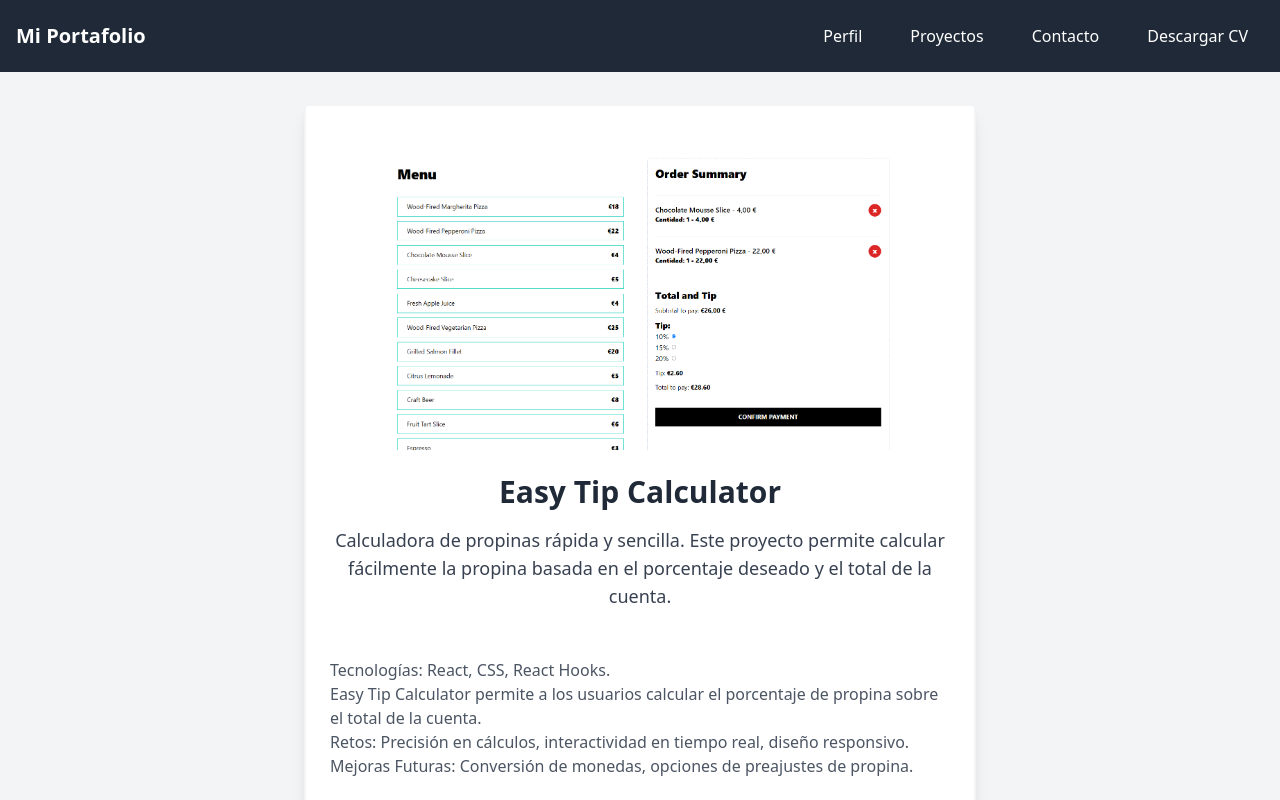
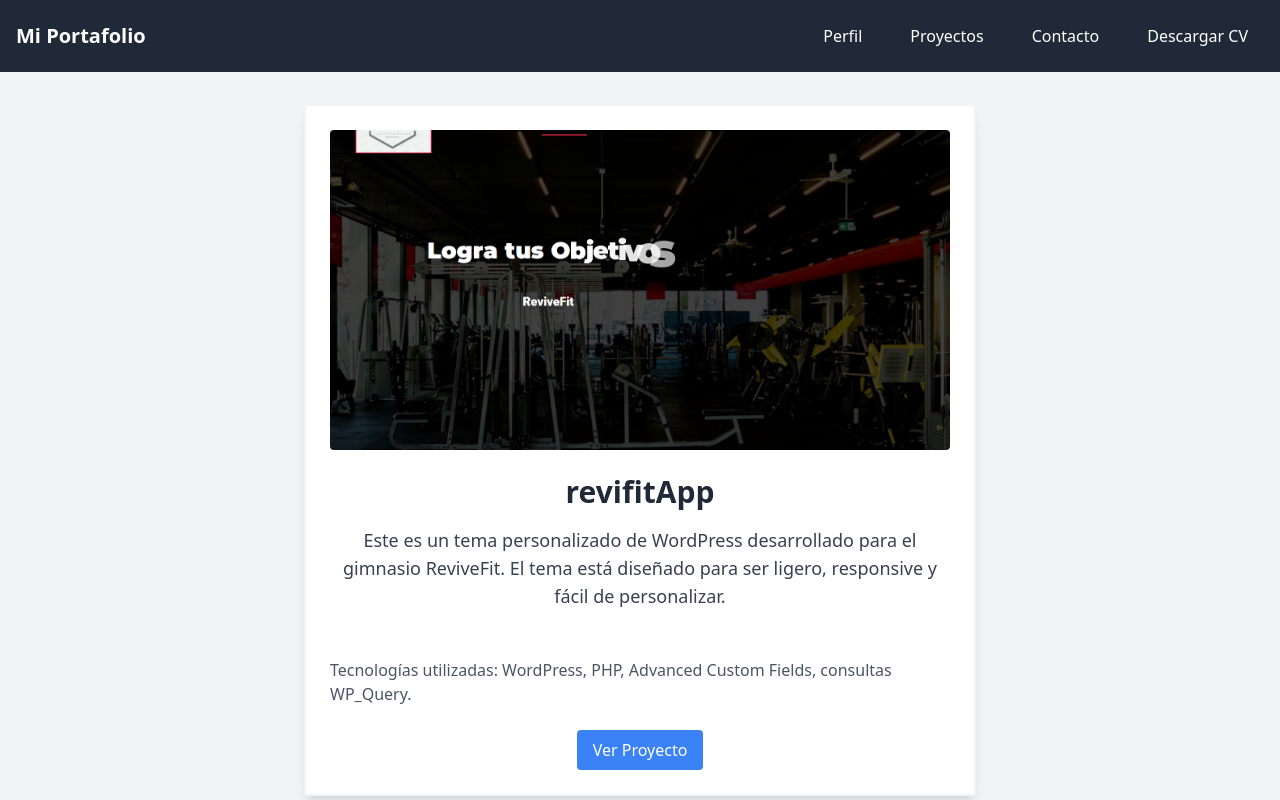
Before and after one commit to roxanatera/Portafolio, a React (Vite) app: page /projects/1 in a window 1280 px wide. Shown: the top 800 px of the page. Built offline with nearby package versions, Linux system fonts and the light colour scheme; the HTML template or start-up script is replaced by a standard one.

Commit message:
Añdiendo proyectos

```diff
--- a/src/components/ProjectDetail.jsx
+++ b/src/components/ProjectDetail.jsx
@@ -10,11 +10,22 @@ import weather from '../assets/weather.png';
 import swagger from '../assets/swagger.jpg'
 import urls from '../assets/urls.png'
 import energy from '../assets/energy.png'
+import wordpress from '../assets/word2.png';
 
 
 const projects = [
   {
     id: 1,
+    title: 'revifitApp',
+    description: 'Este es un tema personalizado de WordPress desarrollado para el gimnasio ReviveFit. El tema está diseñado para ser ligero, responsive y fácil de personalizar.',
+    link: 'https://dev-revivefitapp.pantheonsite.io/',
+    image: wordpress,
+    details: `
+      Tecnologías utilizadas: WordPress, PHP, Advanced Custom Fields, consultas WP_Query.
+    `,
+  },
+  {
+    id: 2,
     title: 'Easy Tip Calculator',
     description: 'Calculadora de propinas rápida y sencilla. Este proyecto permite calcular fácilmente la propina basada en el porcentaje deseado y el total de la cuenta.',
     link: 'https://easytipcalc-3622f8.netlify.app/',
@@ -24,134 +35,136 @@ const projects = [
       Easy Tip Calculator permite a los usuarios calcular el porcentaje de propina sobre el total de la cuenta.
       Retos: Precisión en cálculos, interactividad en tiempo real, diseño responsivo.
       Mejoras Futuras: Conversión de monedas, opciones de preajustes de propina.
-    `
+    `,
   },
   {
-    id: 2,
+    id: 3,
     title: 'Cal-Count+',
     description: 'Aplicación para contar calorías diarias de manera efectiva y monitorear la ingesta de nutrientes.',
     link: 'https://cal-countf7283.netlify.app/',
     image: calcount,
-    details: `-tecnologias usadas: React, Vite, TypeScript, hook useReducer, Talwindcss
-     Aplicación de monitoreo calórico diseñada para ofrecer un seguimiento diario de la ingesta nutricional del usuario, Podemos agregar calorías que consumimos o calorías que quemamos en base a ciertas actividades Tenemos dos categorías comida o ejercicio.
-    Las comidas aumentan las calorías y el ejercicio las quema.Y al final tenemos una diferencia de si consumimos más calorías de las que quemamos o al final si tenemos un déficit calórico.`
-  },
-  {
-    id: 3,
-    title: 'VetTrack',
-    description: 'Sistema de gestión de datos de pacientes para clínicas veterinarias.',
-    link: 'https://vet-track4dce34.netlify.app/',
-    image: vettrack,
-    details: `Tecnologias usadas: React, Ts, React Hook Form, Zustand, Taldwind
-    Sistema completo de gestión veterinaria que permite a los veterinarios registrar y hacer seguimiento de sus pacientes y consultas médicas.`
+    details: `
+      Tecnologías: React, Vite, TypeScript, hook useReducer, Tailwind CSS.
+      Aplicación de monitoreo calórico diseñada para ofrecer un seguimiento diario de la ingesta nutricional del usuario.
+    `,
   },
   {
     id: 4,
+    title: 'VetTrack',
+    description: 'Sistema de gestión de datos de pacientes para clínicas veterinarias.',
+    link: 'https://vet-track.netlify.app/',
+    image: vettrack,
+    details: `
+      Tecnologías: React, TypeScript, React Hook Form, Zustand, Tailwind CSS.
+      Sistema completo de gestión veterinaria que permite a los veterinarios registrar y hacer seguimiento de sus pacientes y consultas médicas.
+    `,
+  },
+  {
+    id: 5,
     title: 'CoinForge',
     description: 'Aplicación para consultar precios de criptomonedas en tiempo real, ideal para entusiastas del mercado de criptomonedas.',
     link: 'https://coinforge59b6d6.netlify.app/',
     image: coinforge,
-    details: `Tecnologias usadas: React, Ts, Cripto App con Zod y Zustand.
-    Aplicación de consulta de precios en tiempo real de criptomonedas con actualización constante.`
+    details: `
+      Tecnologías: React, TypeScript, Zod, Zustand.
+      Aplicación de consulta de precios en tiempo real de criptomonedas con actualización constante.
+    `,
   },
   {
-    id: 5,
+    id: 6,
     title: 'Barvana API',
     description: 'API para la gestión de datos de bares y restaurantes, facilitando el acceso y control de información de inventario y clientes.',
     link: 'https://barvana-api.netlify.app/',
     image: barvana,
-    details: `-Tecnologías Utilizadas:
-      API, Vite, TS, React Router, Talwind, Zustand, Zod
-    -Funcionalidad de la Aplicación
-    Buscar Bebidas: Permite buscar bebidas por nombre o tipo y devuelve información detallada, incluyendo una lista de ingredientes.
-    -Gestión de Inventario: Los bares pueden llevar un registro de los ingredientes disponibles y de las bebidas que pueden preparar con esos ingredientes.
-    -Control de Recetas: La API permite acceder a recetas detalladas y a las proporciones necesarias de cada ingrediente, lo cual ayuda a los bartenders a preparar bebidas de forma estandarizada.
-    -Retos Enfrentados
-    Integración de la API Externa: Configurar y optimizar la integración con la Cocktail DB API o una API similar fue un desafío, especialmente para manejar tiempos de respuesta rápidos y asegurar que los datos fueran actualizados y precisos.`
+    details: `
+      Tecnologías: API, Vite, TypeScript, React Router, Tailwind CSS, Zustand, Zod.
+      Funcionalidad: Búsqueda de bebidas, gestión de inventario y control de recetas con integración de API externa.
+    `,
   },
   {
-    id: 6,
+    id: 7,
     title: 'Landing Page Marketing',
-    description: 'Landing page para una agencia de marketing, diseñada para atraer y convertir clientes potenciales.',
+    description: 'Landing page para agencia de marketing, diseñada para atraer y convertir clientes potenciales.',
     link: 'https://landingpagmarketing.netlify.app/',
     image: landingpage,
-    details: `Tecnologías: React, Tailwind CSS.
+    details: `
+      Tecnologías: React, Tailwind CSS.
       Funcionalidad: Página de aterrizaje diseñada para captar clientes interesados en los servicios de una agencia de marketing digital.
-    Retos: Crear un diseño atractivo y de alta conversión, optimización de tiempos de carga y asegurar que la página sea completamente responsiva en dispositivos móviles.
-    Mejoras Futuras: Integración de herramientas de análisis como Google Analytics para medir la efectividad de la página.`
-  },
-
-  {
-    id: 7,
-    title: 'Landing Page Shop',
-    description: 'He desarrollado una landing page interactiva enfocada en proporcionar una experiencia de usuario moderna y responsiva, Este proyecto destaca por su diseño limpio, funcionalidad dinámica y un enfoque en la experiencia del cliente.',
-    link: 'https://landingpagegaleria.netlify.app/',
-    image: landingpageshop,
-    details: `Tecnologías utilizadas:Frontend: React con TypeScript, Tailwind CSS
-      APIs Externas: Unsplash API para obtener imágenes dinámicas.
-      Gestión de datos: Hooks personalizados (useUnsplash) para manejo eficiente de datos.
-      Versionamiento: Git y GitHub.`
+    `,
   },
   {
     id: 8,
+    title: 'Landing Page Shopstore',
+    description: 'Landing Page para una Empresa de Ropa.',
+    link: 'https://landingpagegaleria.netlify.app/',
+    image: landingpageshop,
+    details: `
+      Tecnologías: React con TypeScript, Tailwind CSS, Unsplash API.
+      Página interactiva diseñada para proporcionar una experiencia de usuario moderna y responsiva.
+    `,
+  },
+  {
+    id: 9,
     title: 'Weather App',
-    description: ' Esta aplicación de clima permite a los usuarios buscar el clima actual y obtener el pronóstico de los próximos tres días para cualquier ciudad.',
+    description: 'Aplicación del clima que permite consultar el clima actual y un pronóstico extendido.',
     link: 'https://simpleclimaapp.netlify.app/',
     image: weather,
-    details:`Desarrollada con React para la estructura de componentes,
-    TypeScript para tipado seguro y Tailwind CSS para un diseño responsivo y estilizado.`
-  },
-
-  {
-    id: 9,
-    title: 'Dcoumentación Swagger',
-    description: 'La documentación Swagger implementada para la API de Product Admin App proporciona una forma interactiva y fácil de entender cómo funciona la API, qué endpoints están disponibles y cómo realizar operaciones CRUD (Crear, Leer, Actualizar y Eliminar) sobre los productos en el catálogo. ',
-    link: 'https://backend-addproduct.onrender.com/api-docs/#/',
-    image: swagger,
-    details:`Los endpoints principales cubren las operaciones CRUD para la gestión de productos. Estos incluyen:
-    GET /api/products: Obtiene todos los productos disponibles en el sistema.
-    POST /api/products: Permite agregar un nuevo producto al catálogo.
-    GET /api/products/{id}: Recupera un producto específico mediante su ID.
-    PUT /api/products/{id}: Permite actualizar los detalles de un producto existente.
-    DELETE /api/products/{id}: Elimina un producto del catálogo utilizando su ID.`
+    details: `
+      Tecnologías: React, TypeScript, Tailwind CSS.
+      Funcionalidad: Consulta del clima actual y pronósticos futuros para cualquier ubicación.
+    `,
   },
   {
     id: 10,
-      title: "Comprobador de Urls",
-      description:
-        "Este proyecto es una herramienta simple pero poderosa para verificar el estado HTTP de múltiples URLs. Incluye las siguientes características:\n✅ Verifica el estado HTTP de las URLs (códigos como 200, 404, etc.)\n📄 Exporta los resultados en JSON o PDF.\n🐳 Desplegable en cualquier entorno gracias a Docker.",
-      link: "",
+    title: 'Documentación Swagger',
+    description: 'Documentación interactiva para una API de gestión de productos, mostrando cómo interactuar con los endpoints.',
+    link: 'https://backend-addproduct.onrender.com/api-docs/#/',
+    image: swagger,
+    details: `
+      Tecnologías: Swagger, Node.js.
+      Funcionalidad: Documentación detallada de endpoints CRUD para la gestión de productos en un sistema de inventario.
+    `,
+  },
+  {
+    id: 11,
+    title: 'Comprobador de Urls',
+    description: 'Este proyecto es una herramienta simple pero poderosa para verificar el estado HTTP de múltiples URLs.',
+    link: '',
     image: urls,
     details: `
       Tecnologías: Golang, Fiber y Docker.
       Funcionalidad: Herramienta para verificar el estado HTTP de URLs y exportar los resultados. Compatible con despliegues en Docker.
-        \n📦 Ejecuta mi proyecto directamente desde Docker con los siguientes comandos:
+
+      📦 Ejecuta mi proyecto directamente desde Docker con los siguientes comandos:
       - docker pull roxnatera/check-url:latest
       - docker run -p 3000:3000 roxnatera/check-url:latest
-  `},
+    `,
+  },
   {
-    id: 11,
+    id: 12,
     title: 'Landing Page de Ofertas de Energía',
-    description: ' Esta aplicación de clima permite a los usuarios buscar el clima actual y obtener el pronóstico de los próximos tres días para cualquier ciudad.',
+    description: 'Esta aplicación permite a los usuarios buscar el clima actual y obtener el pronóstico de los próximos tres días para cualquier ciudad.',
     link: 'https://landingenergy.netlify.app/',
     image: energy,
-    details:`Golang: Utilizado para el backend, incluyendo el framework Fiber para gestionar rutas y plantillas.
-SCSS: Para estilos personalizados y modularidad en el diseño.
-HTML5: Estructura de las plantillas.
--𝗘𝗻𝗹𝗮𝗰𝗲 𝗮𝗹 𝗣𝗿𝗼𝘆𝗲𝗰𝘁𝗼:
+    details: `
+      Tecnologías:
+      - Golang: Utilizado para el backend, incluyendo el framework Fiber para gestionar rutas y plantillas.
+      - SCSS: Para estilos personalizados y modularidad en el diseño.
+      - HTML5: Estructura de las plantillas.
+
+      🔗 Enlace al Proyecto:
       https://lnkd.in/dm_A7Cgq
-Enlace al repositorio:
+
+      🔗 Enlace al Repositorio:
       https://lnkd.in/dr4xxSEW 👍
--𝐃𝐨𝐜𝐤𝐞𝐫
-𝗥𝗲𝗽𝗼𝘀𝗶𝘁𝗼𝗿𝗶𝗼 𝗱𝗲 𝗗𝗼𝗰𝗸𝗲𝗿 𝗛𝘂𝗯:
-Puedes descargar la imagen con el siguiente comando:
+
+      🐳 Docker:
+      - Puedes descargar la imagen con el siguiente comando:
+        docker pull roxnatera/landing-energy-app:latest
+      - Ejecuta la aplicación en segundos:
         docker run -d -p 3000:3000 roxnatera/landing-energy-app:latest
-𝗘𝗷𝗲𝗰𝘂𝘁𝗮 𝗹𝗮 𝗮𝗽𝗹𝗶𝗰𝗮𝗰𝗶𝗼́𝗻 𝗲𝗻 𝘀𝗲𝗴𝘂𝗻𝗱𝗼𝘀:
-docker run -d -p 3000:3000 roxnatera/landing-energy-app:latest`
+    `,
   },
-
-
-
 ];
 
 function ProjectDetail() {
--- a/src/components/Projects.jsx
+++ b/src/components/Projects.jsx
@@ -5,93 +5,165 @@ import vettrack from '../assets/vettrack.jpg';
 import coinforge from '../assets/coinforge.jpg';
 import barvana from '../assets/barvana.jpg';
 import landingpage from '../assets/landingpage.jpg';
-import landingpageshop from '../assets/landingpageshop.png'
-import weather from '../assets/weather.png'
-import swagger from '../assets/swagger.jpg'
-import urls from '../assets/urls.png'
-import energy from '../assets/energy.png'
+import landingpageshop from '../assets/landingpageshop.png';
+import weather from '../assets/weather.png';
+import swagger from '../assets/swagger.jpg';
+import urls from '../assets/urls.png';
+import energy from '../assets/energy.png';
+import wordpress from '../assets/word2.png'; // Asegúrate de importar la imagen de WordPress
 
 const projects = [
   {
     id: 1,
-    title: 'Easy Tip Calculator',
-    description: 'Calculadora de propinas rápida y sencilla.',
-    link: 'https://easytipcalc-3622f8.netlify.app/',
-    image: easytipcalc
+    title: 'revifitApp',
+    description: 'Este es un tema personalizado de WordPress desarrollado para el gimnasio ReviveFit. El tema está diseñado para ser ligero, responsive y fácil de personalizar.',
+    link: 'https://dev-revivefitapp.pantheonsite.io/',
+    image: wordpress,
+    details: `
+      Tecnologías utilizadas: WordPress, PHP, Advanced Custom Fields, consultas WP_Query.
+    `,
   },
   {
     id: 2,
-    title: 'Cal-Count+',
-    description: 'Aplicación para contar calorías diarias.',
-    link: 'https://cal-countf7283.netlify.app/',
-    image: calcount
+    title: 'Easy Tip Calculator',
+    description: 'Calculadora de propinas rápida y sencilla. Este proyecto permite calcular fácilmente la propina basada en el porcentaje deseado y el total de la cuenta.',
+    link: 'https://easytipcalc-3622f8.netlify.app/',
+    image: easytipcalc,
+    details: `
+      Tecnologías: React, CSS, React Hooks.
+      Easy Tip Calculator permite a los usuarios calcular el porcentaje de propina sobre el total de la cuenta.
+      Retos: Precisión en cálculos, interactividad en tiempo real, diseño responsivo.
+      Mejoras Futuras: Conversión de monedas, opciones de preajustes de propina.
+    `,
   },
   {
     id: 3,
-    title: 'VetTrack',
-    description: 'Gestión de datos de pacientes veterinarios.',
-    link: 'https://vet-track4dce34.netlify.app/',
-    image: vettrack
+    title: 'Cal-Count+',
+    description: 'Aplicación para contar calorías diarias de manera efectiva y monitorear la ingesta de nutrientes.',
+    link: 'https://cal-countf7283.netlify.app/',
+    image: calcount,
+    details: `
+      Tecnologías: React, Vite, TypeScript, hook useReducer, Tailwind CSS.
+      Aplicación de monitoreo calórico diseñada para ofrecer un seguimiento diario de la ingesta nutricional del usuario.
+    `,
   },
   {
     id: 4,
-    title: 'CoinForge',
-    description: 'Consulta de precios de criptomonedas en tiempo real.',
-    link: 'https://coinforge59b6d6.netlify.app/',
-    image: coinforge
+    title: 'VetTrack',
+    description: 'Sistema de gestión de datos de pacientes para clínicas veterinarias.',
+    link: 'https://vet-track.netlify.app/',
+    image: vettrack,
+    details: `
+      Tecnologías: React, TypeScript, React Hook Form, Zustand, Tailwind CSS.
+      Sistema completo de gestión veterinaria que permite a los veterinarios registrar y hacer seguimiento de sus pacientes y consultas médicas.
+    `,
   },
   {
     id: 5,
-    title: 'Barvana API',
-    description: 'Interfaz API para gestión de datos de bares.',
-    link: 'https://barvana-api.netlify.app/',
-    image: barvana
+    title: 'CoinForge',
+    description: 'Aplicación para consultar precios de criptomonedas en tiempo real, ideal para entusiastas del mercado de criptomonedas.',
+    link: 'https://coinforge59b6d6.netlify.app/',
+    image: coinforge,
+    details: `
+      Tecnologías: React, TypeScript, Zod, Zustand.
+      Aplicación de consulta de precios en tiempo real de criptomonedas con actualización constante.
+    `,
   },
   {
     id: 6,
+    title: 'Barvana API',
+    description: 'API para la gestión de datos de bares y restaurantes, facilitando el acceso y control de información de inventario y clientes.',
+    link: 'https://barvana-api.netlify.app/',
+    image: barvana,
+    details: `
+      Tecnologías: API, Vite, TypeScript, React Router, Tailwind CSS, Zustand, Zod.
+      Funcionalidad: Búsqueda de bebidas, gestión de inventario y control de recetas con integración de API externa.
+    `,
+  },
+  {
+    id: 7,
     title: 'Landing Page Marketing',
-    description: 'Landing page para agencia de marketing.',
+    description: 'Landing page para agencia de marketing, diseñada para atraer y convertir clientes potenciales.',
     link: 'https://landingpagmarketing.netlify.app/',
-    image: landingpage
+    image: landingpage,
+    details: `
+      Tecnologías: React, Tailwind CSS.
+      Funcionalidad: Página de aterrizaje diseñada para captar clientes interesados en los servicios de una agencia de marketing digital.
+    `,
   },
-   {
-    id: 7,
-    title: 'Landin Page Shopstore',
+  {
+    id: 8,
+    title: 'Landing Page Shopstore',
     description: 'Landing Page para una Empresa de Ropa.',
     link: 'https://landingpagegaleria.netlify.app/',
-    image: landingpageshop
-   },
-   {
-    id: 8,
+    image: landingpageshop,
+    details: `
+      Tecnologías: React con TypeScript, Tailwind CSS, Unsplash API.
+      Página interactiva diseñada para proporcionar una experiencia de usuario moderna y responsiva.
+    `,
+  },
+  {
+    id: 9,
     title: 'Weather App',
-    description: 'Weather App, Aplicación del clima',
+    description: 'Aplicación del clima que permite consultar el clima actual y un pronóstico extendido.',
     link: 'https://simpleclimaapp.netlify.app/',
-    image: weather
-   },
-
-   {
-    id: 9,
+    image: weather,
+    details: `
+      Tecnologías: React, TypeScript, Tailwind CSS.
+      Funcionalidad: Consulta del clima actual y pronósticos futuros para cualquier ubicación.
+    `,
+  },
+  {
+    id: 10,
     title: 'Documentación Swagger',
-    description: 'Presenta un listado de endpoints disponibles, destinados a la gestión o incorporación de productos. Esta documentación sirve como punto central para que desarrolladores e integradores comprendan cómo interactuar con el backend.',
+    description: 'Documentación interactiva para una API de gestión de productos, mostrando cómo interactuar con los endpoints.',
     link: 'https://backend-addproduct.onrender.com/api-docs/#/',
-    image: swagger
-   },
-   {
-    id: 10,
-    title: "UrlsChecker ",
-    description:
-      "herramienta simple pero poderosa para verificar el estado HTTP de múltiples URLs.",
-    image: urls
+    image: swagger,
+    details: `
+      Tecnologías: Swagger, Node.js.
+      Funcionalidad: Documentación detallada de endpoints CRUD para la gestión de productos en un sistema de inventario.
+    `,
   },
   {
     id: 11,
-    title: "Landing Page Energy",
-    description:
-      "Este es mi primer proyecto desarrollado con Golang para el backend y SCSS para los estilos, diseñado para mostrar las mejores ofertas de energía de manera visual, atractiva y profesional. ",
-    image: energy
+    title: 'Comprobador de Urls',
+    description: 'Este proyecto es una herramienta simple pero poderosa para verificar el estado HTTP de múltiples URLs.',
+    link: '',
+    image: urls,
+    details: `
+      Tecnologías: Golang, Fiber y Docker.
+      Funcionalidad: Herramienta para verificar el estado HTTP de URLs y exportar los resultados. Compatible con despliegues en Docker.
+
+      📦 Ejecuta mi proyecto directamente desde Docker con los siguientes comandos:
+      - docker pull roxnatera/check-url:latest
+      - docker run -p 3000:3000 roxnatera/check-url:latest
+    `,
   },
+  {
+    id: 12,
+    title: 'Landing Page de Ofertas de Energía',
+    description: 'Esta aplicación permite a los usuarios buscar el clima actual y obtener el pronóstico de los próximos tres días para cualquier ciudad.',
+    link: 'https://landingenergy.netlify.app/',
+    image: energy,
+    details: `
+      Tecnologías:
+      - Golang: Utilizado para el backend, incluyendo el framework Fiber para gestionar rutas y plantillas.
+      - SCSS: Para estilos personalizados y modularidad en el diseño.
+      - HTML5: Estructura de las plantillas.
 
+      🔗 Enlace al Proyecto:
+      https://lnkd.in/dm_A7Cgq
 
+      🔗 Enlace al Repositorio:
+      https://lnkd.in/dr4xxSEW 👍
+
+      🐳 Docker:
+      - Puedes descargar la imagen con el siguiente comando:
+        docker pull roxnatera/landing-energy-app:latest
+      - Ejecuta la aplicación en segundos:
+        docker run -d -p 3000:3000 roxnatera/landing-energy-app:latest
+    `,
+  },
 ];
 
 function Projects() {
@@ -118,7 +190,6 @@ function Projects() {
             />
             <h3 className="text-xl font-semibold mb-2">{project.title}</h3>
             <p className="text-gray-700 mb-4">{project.description}</p>
-            {/* Botón en el centro "Ver Proyecto" */}
             <div className="absolute inset-0 flex items-center justify-center opacity-0 hover:opacity-100 bg-black bg-opacity-50 rounded transition-opacity duration-300">
               <span className="text-white font-semibold text-lg">Ver Proyecto</span>
             </div>
```
Also changed, not shown: src/assets/word2.png (added). Lines whose indentation alone changed are shown as unchanged.
